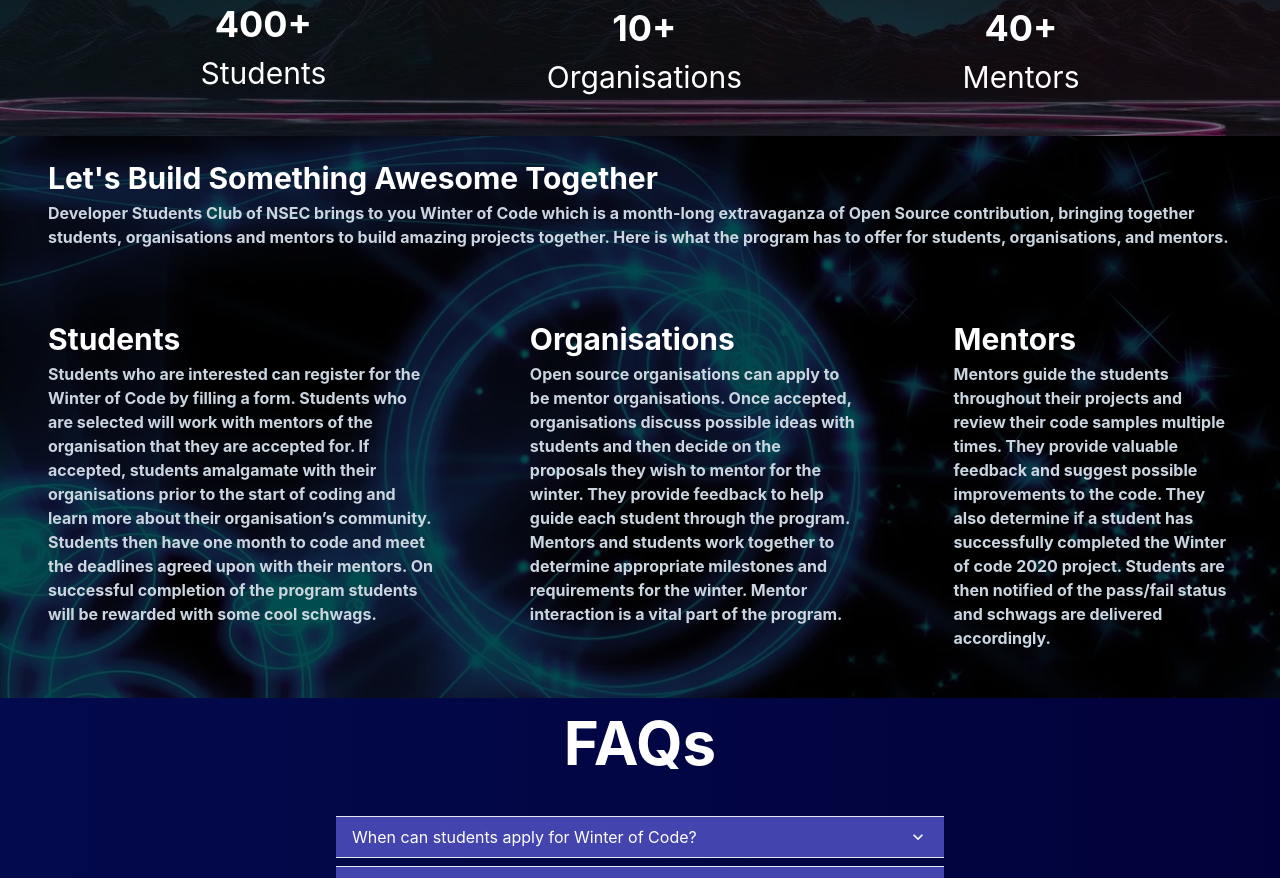
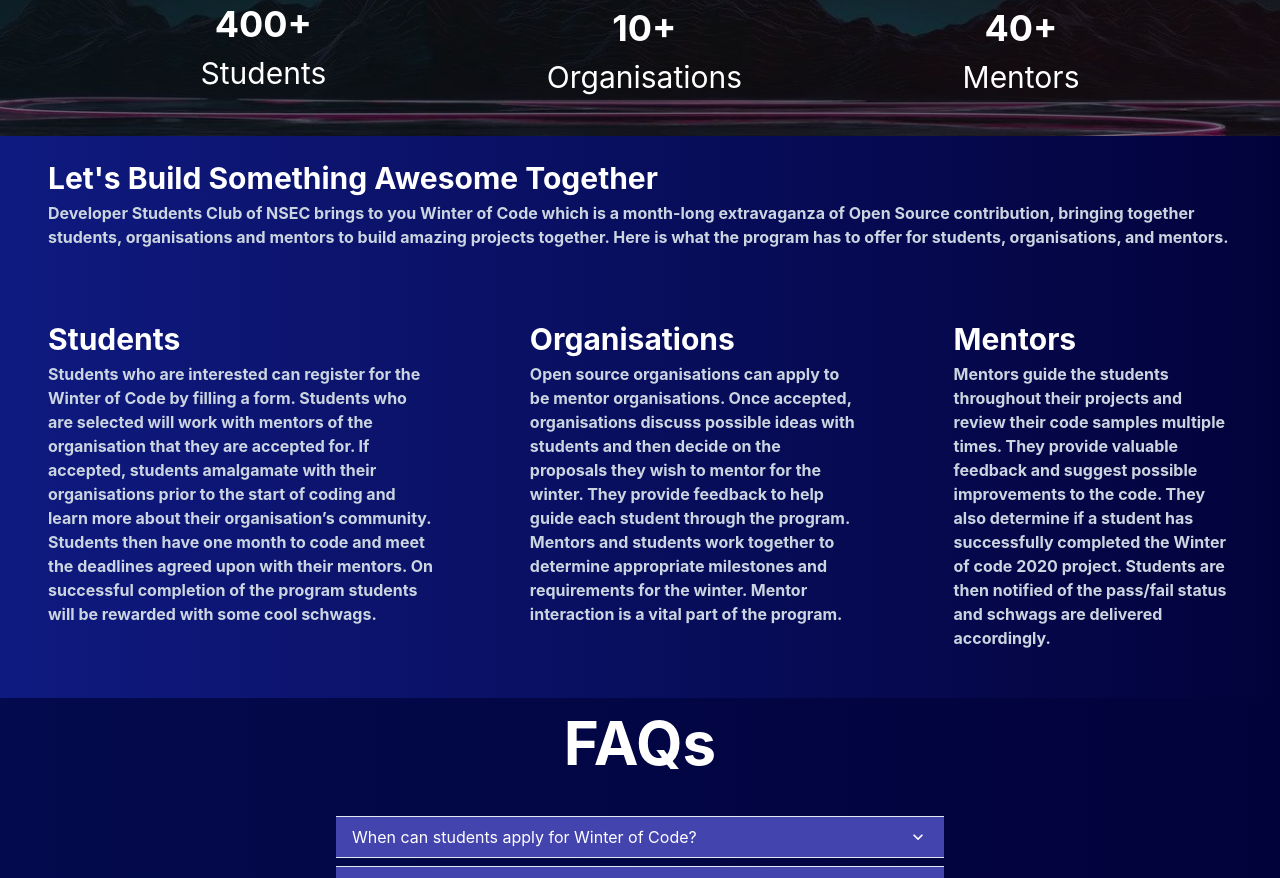
Before and after one commit to winterofcode/2022, a React (Create React App) app: page / in a window 1280 px wide. Shown: the part 569-1447 px from the top of the page. Built offline with nearby package versions, Linux system fonts and the light colour scheme.

Commit message:
Build Bg Changed

```diff
--- a/src/components/About Data/Build.js
+++ b/src/components/About Data/Build.js
@@ -1,16 +1,10 @@
 import React from "react";
 import { Box, Text } from "@chakra-ui/react";
-import programbg from "../../assets/programbg.webp";
 
 const Build = () => {
   return (
     <Box
-      bgImage={`linear-gradient(rgba(0,0,0,.4), rgba(0,0,0,.4)), url(${programbg})`}
-      bgRepeat='no-repeat'
-      bgSize='cover'
-      bgPosition='center'
-      bgColor="rgba(22, 22, 22, 0.589)"
-      bgBlendMode={'overlay'}
+      bg='linear-gradient(to right, #0f1a80 , #02023b)'
       color="white"
 
     >
```
